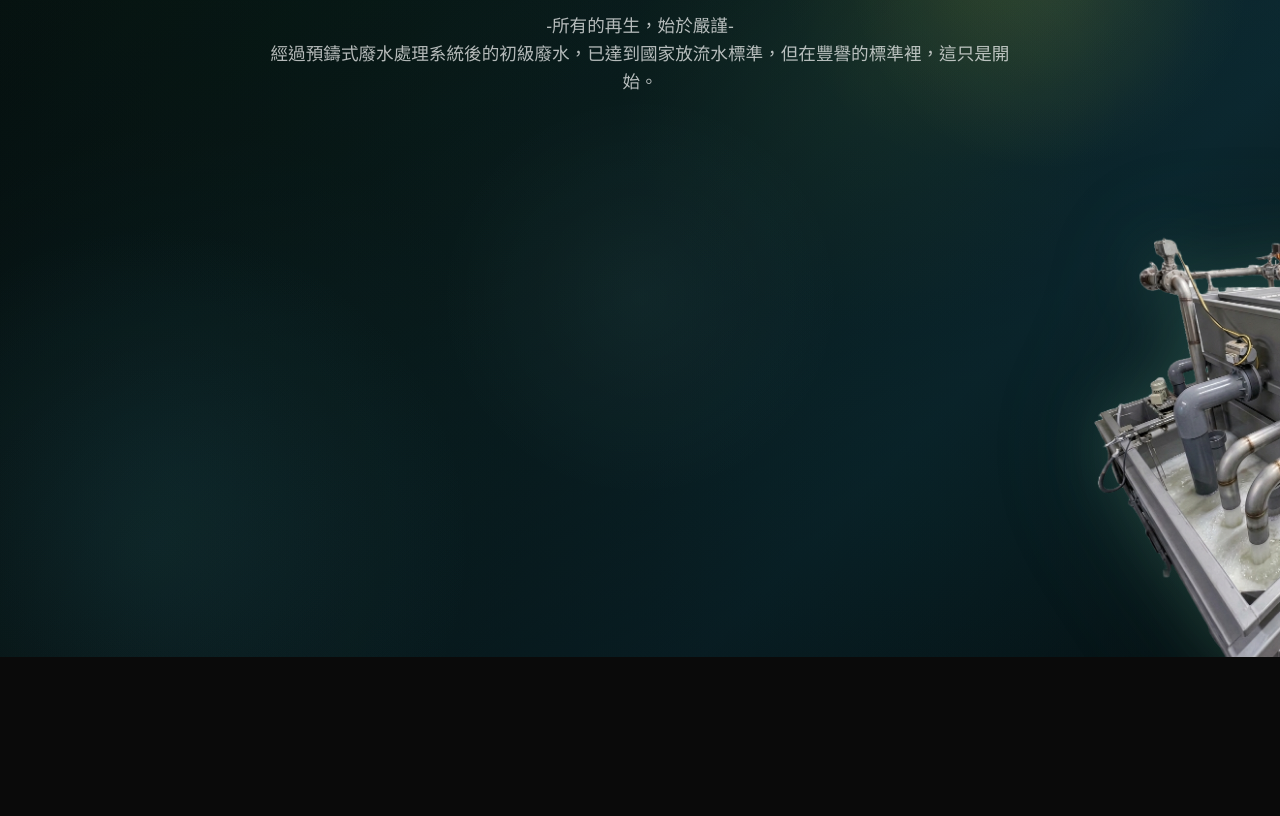
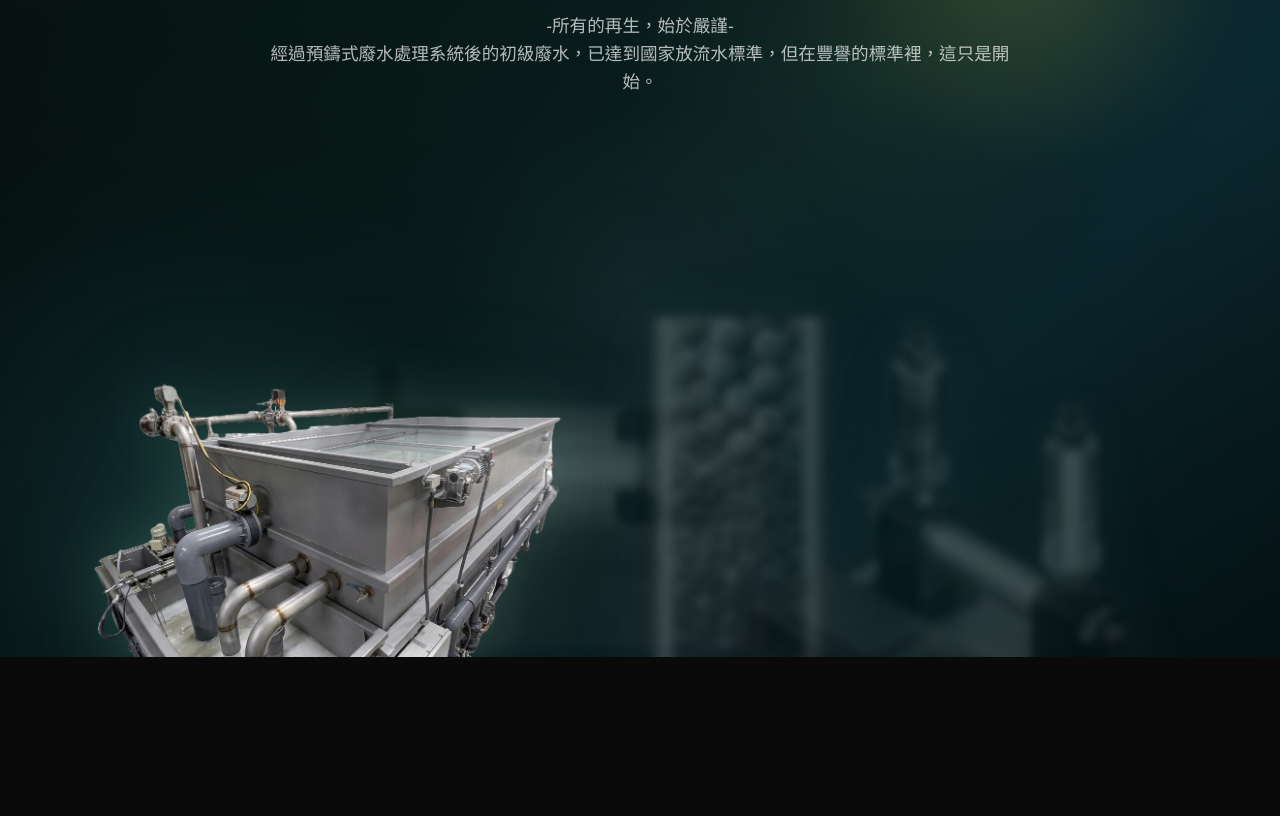
Before and after one commit to FENGYU-Group/LED, a plain HTML site: page index.html in a window 1280 px wide. Shown: the part 943-1759 px from the top of the page. Drawn offline with nearby package versions, Linux system fonts and the light colour scheme.

Commit message:
Add files via upload

```diff
--- a/index.html
+++ b/index.html
@@ -188,13 +188,14 @@
         .orbit-wrapper {
             position: absolute;
             left: 50%;
-            top: 50%;
-            width: 1400px;
-            height: 1400px;
-            transform: translate(-50%, 0);
+            top: 72%;
+            width: 1000px;
+            height: 520px;
+            transform: translate(-50%, -50%);
             display: flex;
             align-items: center;
             justify-content: center;
+            pointer-events: none;
         }
 
         .product-node {
@@ -455,15 +456,18 @@
             z-index: 5;
         }
 
-        /* 動畫元素做層提升 */
         .hero-bg,
-        .orbit-wrapper,
-        .product-node,
         .purify-desc,
         .compare-image,
         .stat-card {
             will-change: transform, opacity;
             transform: translateZ(0);
+            backface-visibility: hidden;
+        }
+
+        .orbit-wrapper,
+        .product-node {
+            will-change: transform, opacity;
             backface-visibility: hidden;
         }
 
@@ -509,8 +513,12 @@
             }
 
             .orbit-wrapper {
-                width: 1000px;
-                height: 1000px;
+                width: 92vw;
+                max-width: 520px;
+                height: 280px;
+                left: 50%;
+                top: 74%;
+                transform: translate(-50%, -50%);
             }
 
             .product-node {
@@ -729,28 +737,56 @@
             const orbit = document.getElementById('orbit');
             const nodes = document.querySelectorAll('.product-node');
             const texts = document.querySelectorAll('.purify-desc');
+
+            function initPurifyAnimation() {
                 const isMobile = window.matchMedia("(max-width: 768px)").matches;
 
-        const radius = isMobile ? 500 : 700;
-        const angleStep = isMobile ? 24 : 30;
+                const positions = isMobile
+                ? [
+                    { x: -150, y: 20 },
+                    { x: -50,  y: -10 },
+                    { x: 50,   y: -10 },
+                    { x: 150,  y: 20 }
+                ]
+                : [
+                    { x: -300, y: 40 },
+                    { x: -100, y: -20 },
+                    { x: 100,  y: -20 },
+                    { x: 300,  y: 40 }
+                ];
+
                 let currentIndex = -1;
 
-        // 初始化位置
+                ScrollTrigger.getAll().forEach(trigger => trigger.kill());
+                gsap.killTweensOf([
+                    orbit,
+                    ...nodes,
+                    ...texts,
+                    ...document.querySelectorAll(".stat-card"),
+                    ...document.querySelectorAll(".image-before-2"),
+                    ...document.querySelectorAll(".image-after-2")
+                ]);
+
+                gsap.set(orbit, {
+                    xPercent: -50,
+                    yPercent: -50,
+                    rotation: 0,
+                    force3D: true,
+                    transformOrigin: "50% 50%"
+                });
+
                 nodes.forEach((node, i) => {
-            const startAngle = 270;
-            const centerOffset = (nodes.length - 1) / 2;
-            const angle = startAngle + (i - centerOffset) * angleStep;
-            const radian = angle * Math.PI / 180;
-            const x = Math.cos(radian) * radius;
-            const y = Math.sin(radian) * radius;
-
                     gsap.set(node, {
-                x,
-                y,
+                        x: positions[i].x,
+                        y: positions[i].y,
                         rotation: 0,
-                force3D: true
+                        force3D: true,
+                        transformOrigin: "50% 50%"
                     });
                 });
+
+                nodes.forEach((n, i) => n.classList.toggle("active", i === 0));
+                texts.forEach((t, i) => t.classList.toggle("active", i === 0));
 
                 const purifyTl = gsap.timeline({
                     scrollTrigger: {
@@ -766,42 +802,21 @@
                             const p = self.progress;
                             let index = 0;
 
-                    if (p <= 0.25) {
-                        index = 0;
-                    } else if (p <= 0.5) {
-                        index = 1;
-                    } else if (p <= 0.75) {
-                        index = 2;
-                    } else {
-                        index = 3;
-                    }
+                            if (p <= 0.25) index = 0;
+                            else if (p <= 0.5) index = 1;
+                            else if (p <= 0.75) index = 2;
+                            else index = 3;
 
                             if (index !== currentIndex) {
                                 currentIndex = index;
-                        nodes.forEach((n, i) => n.classList.toggle('active', i === index));
-                        texts.forEach((t, i) => t.classList.toggle('active', i === index));
+                                nodes.forEach((n, i) => n.classList.toggle("active", i === index));
+                                texts.forEach((t, i) => t.classList.toggle("active", i === index));
                             }
                         }
                     }
                 });
 
-        purifyTl.fromTo(
-            orbit,
-            { rotation: angleStep * 1.5 },
-            { rotation: -angleStep * 1.5, ease: "none", force3D: true }
-        );
-
-        nodes.forEach((node) => {
-            purifyTl.fromTo(
-                node,
-                { rotation: -angleStep * 1.5 },
-                { rotation: angleStep * 1.5, ease: "none", force3D: true },
-                0
-            );
-        });
-
-        gsap.fromTo(
-            ".stat-card",
+                gsap.fromTo(".stat-card",
                     {
                         y: 50,
                         opacity: 0
@@ -851,12 +866,17 @@
                         force3D: true
                     }, 0);
 
-        window.addEventListener("load", () => {
                 ScrollTrigger.refresh();
-        });
+            }
 
+            window.addEventListener("load", initPurifyAnimation);
+
+            let resizeTimer;
             window.addEventListener("resize", () => {
-            ScrollTrigger.refresh();
+                clearTimeout(resizeTimer);
+                resizeTimer = setTimeout(() => {
+                    initPurifyAnimation();
+                }, 150);
             });
         </script>
 </body>
```
Lines whose indentation alone changed are shown as unchanged.
